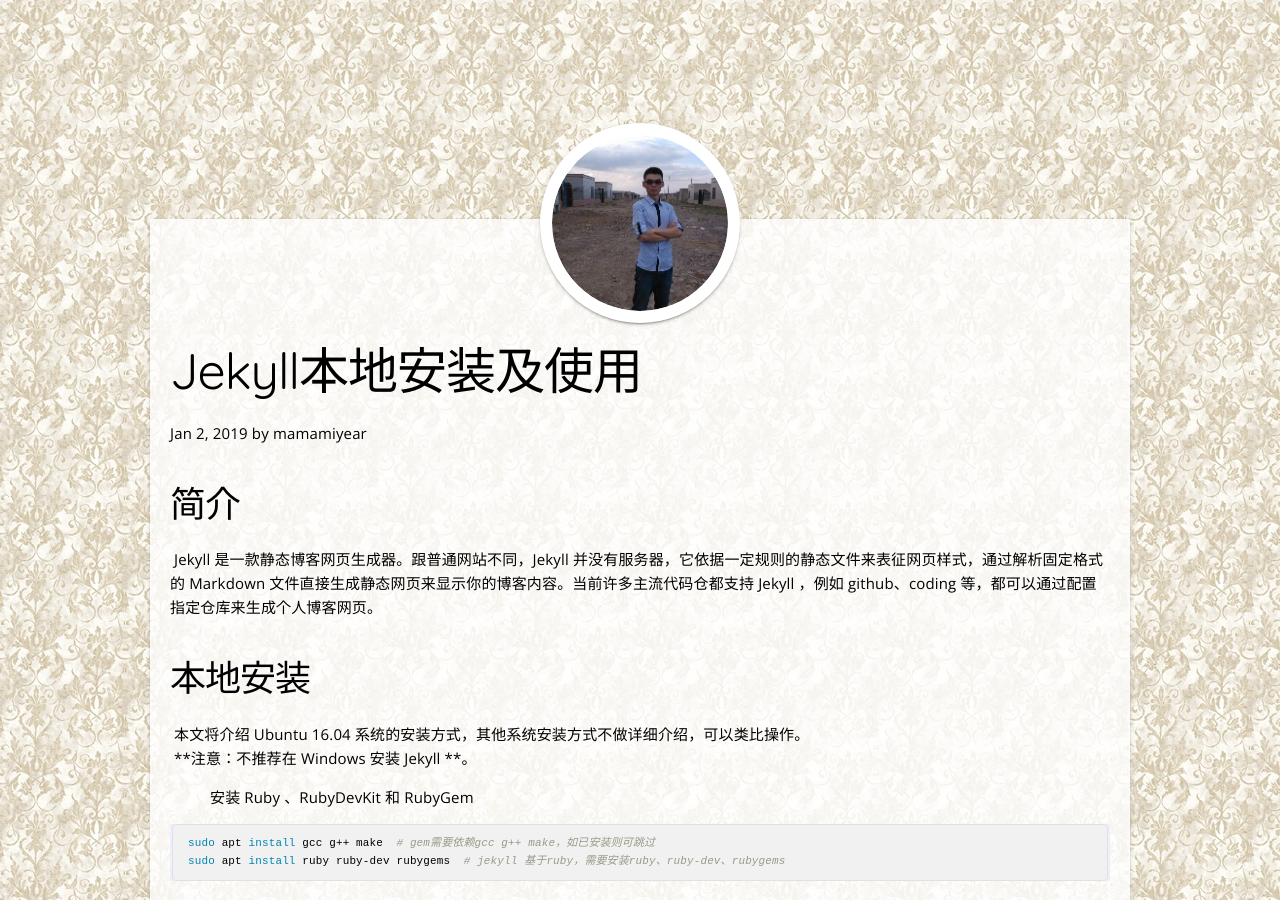
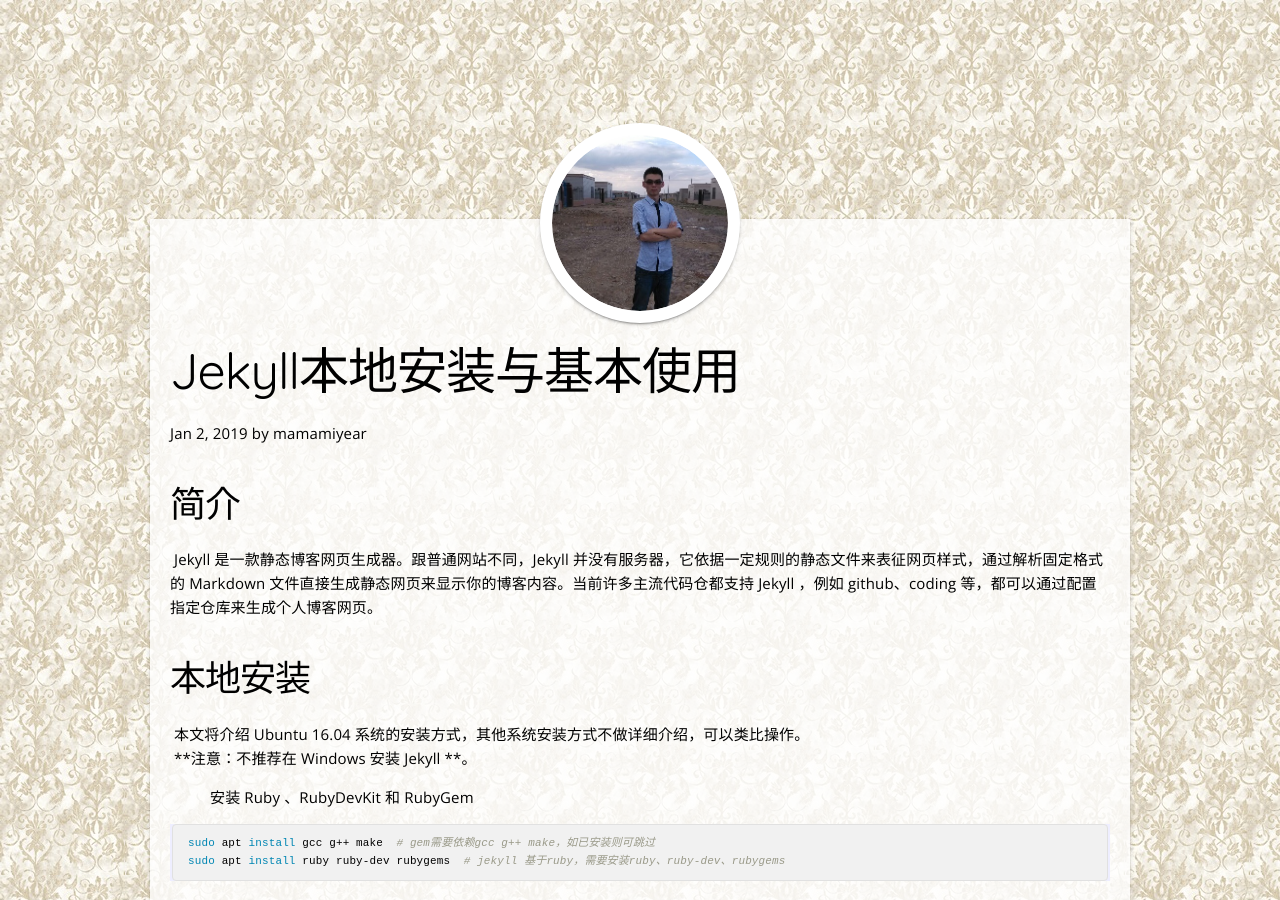
Before and after one commit to mamamiyear/mamamiyear.github.io, a Jekyll site: the page built from _posts/2019-01-02-jekyll-local-install-and-usage.md, in a window 1280 px wide and 900 px high. Built offline with Jekyll 4.4.1, drawn with Linux system fonts in a browser that asks for light colours.

Commit message:
fix(_posts): change a article Chinese name

```diff
--- a/_posts/2019-01-02-jekyll-local-install-and-usage.md
+++ b/_posts/2019-01-02-jekyll-local-install-and-usage.md
@@ -1,6 +1,6 @@
 ---
 layout:     post
-title:      "Jekyll本地安装及使用"
+title:      "Jekyll本地安装与基本使用"
 date:       2019-01-02 14:00:00 +0800
 author:     mamamiyear
 tag:        [other]
```
